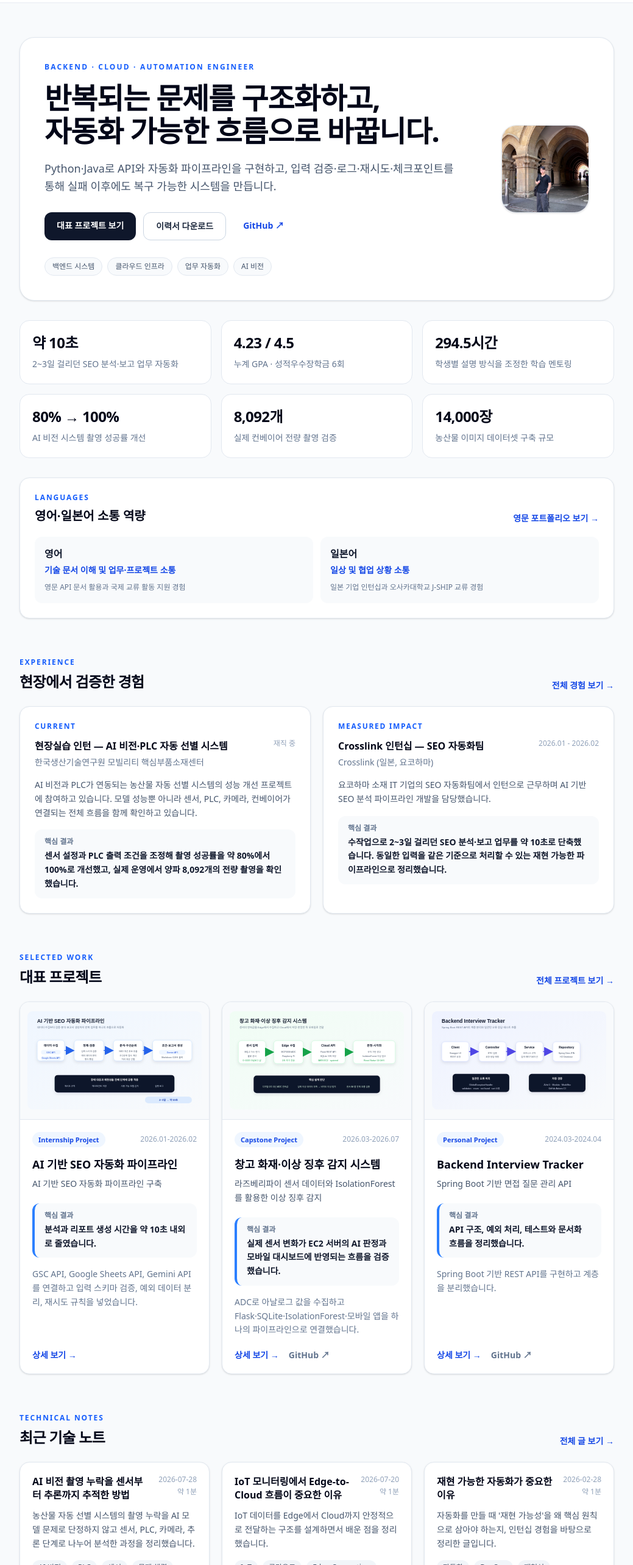
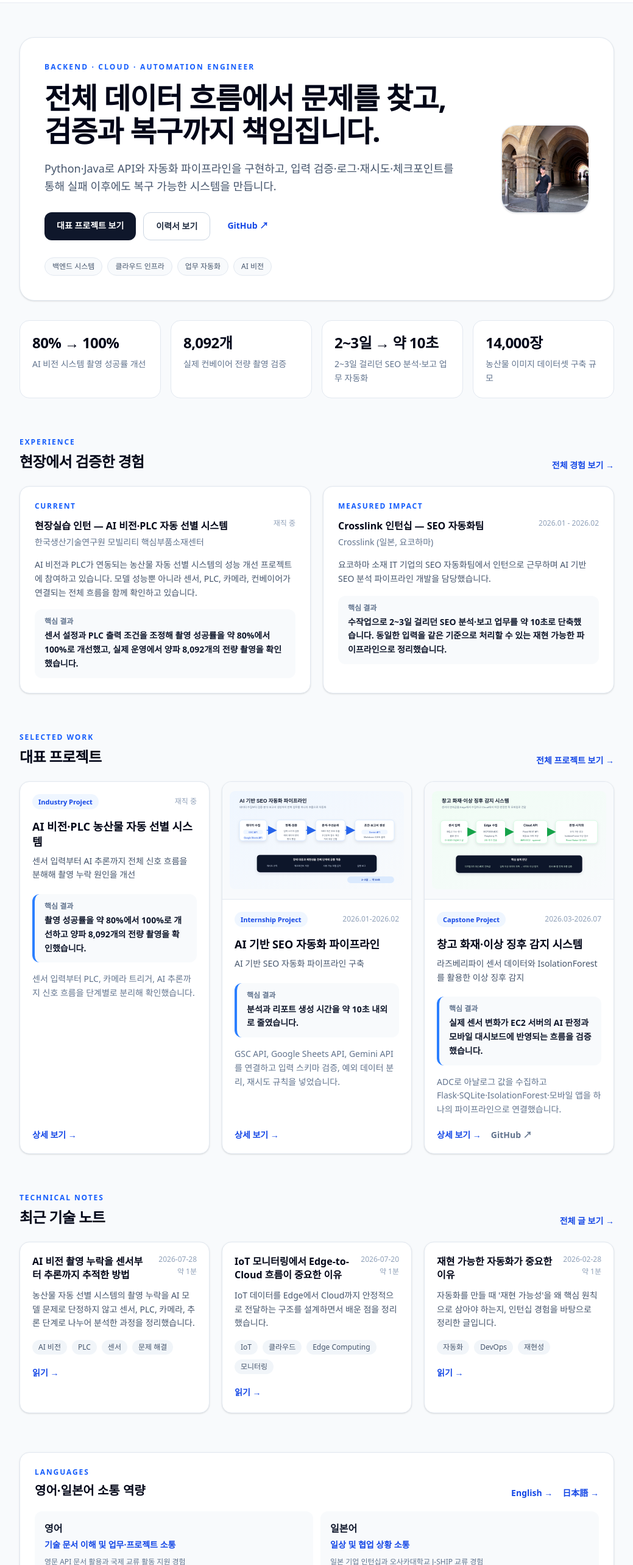
Before and after one commit to lukemin-dev/gyumin-archive, a Next.js app: page / in a window 1280 px wide. Shown: the part 60-2626 px from the top of the page at 61% size, without its empty margins (120-1159 px from the left). Built offline with nearby package versions, Linux system fonts and the light colour scheme.

Commit message:
Strengthen Korean portfolio for developer hiring

```diff
--- a/src/app/page.tsx
+++ b/src/app/page.tsx
@@ -15,24 +15,16 @@ const latestNotes = notes.slice(0, 3);
 
 const highlights = [
   {
-    value: "약 10초",
-    label: "2~3일 걸리던 SEO 분석·보고 업무 자동화",
-  },
-  {
-    value: "4.23 / 4.5",
-    label: "누계 GPA · 성적우수장학금 6회",
-  },
-  {
-    value: "294.5시간",
-    label: "학생별 설명 방식을 조정한 학습 멘토링",
-  },
-  {
     value: "80% → 100%",
     label: "AI 비전 시스템 촬영 성공률 개선",
   },
   {
     value: "8,092개",
     label: "실제 컨베이어 전량 촬영 검증",
+  },
+  {
+    value: "2~3일 → 약 10초",
+    label: "2~3일 걸리던 SEO 분석·보고 업무 자동화",
   },
   {
     value: "14,000장",
@@ -80,8 +72,8 @@ export default function Home() {
               {profile.title}
             </p>
             <h1 className="mt-4 max-w-3xl text-3xl font-bold tracking-tight text-slate-950 sm:text-5xl sm:leading-[1.12]">
-              반복되는 문제를 구조화하고,
-              <br className="hidden sm:block" /> 자동화 가능한 흐름으로 바꿉니다.
+              전체 데이터 흐름에서 문제를 찾고,
+              <br className="hidden sm:block" /> 검증과 복구까지 책임집니다.
             </h1>
             <p className="mt-5 max-w-2xl text-base leading-relaxed text-slate-600 sm:text-lg">
               {profile.tagline}
@@ -98,7 +90,7 @@ export default function Home() {
                 href="/resume"
                 className="rounded-xl border border-slate-300 bg-white px-5 py-3 text-sm font-semibold text-slate-800 transition-colors hover:border-slate-400 hover:bg-slate-50"
               >
-                이력서 다운로드
+                이력서 보기
               </Link>
               <a
                 href={profile.github}
@@ -137,42 +129,13 @@ export default function Home() {
         </div>
       </section>
 
-      <section className="mt-8 grid gap-4 sm:grid-cols-2 lg:grid-cols-3" aria-label="주요 성과">
+      <section className="mt-8 grid gap-4 sm:grid-cols-2 lg:grid-cols-4" aria-label="주요 성과">
         {highlights.map((item) => (
           <div key={item.value} className="rounded-2xl border border-slate-200 bg-white p-5">
             <p className="text-2xl font-bold tracking-tight text-slate-950">{item.value}</p>
             <p className="mt-2 text-sm leading-relaxed text-slate-500">{item.label}</p>
           </div>
         ))}
-      </section>
-
-      <section className="mt-8 rounded-2xl border border-slate-200 bg-white p-6 shadow-sm" aria-labelledby="home-languages">
-        <div className="flex flex-col gap-4 sm:flex-row sm:items-end sm:justify-between">
-          <div>
-            <p className="text-xs font-bold uppercase tracking-[0.16em] text-blue-600">
-              Languages
-            </p>
-            <h2 id="home-languages" className="mt-2 text-xl font-bold text-slate-950">
-              영어·일본어 소통 역량
-            </h2>
-          </div>
-          <Link href="/en" className="text-sm font-semibold text-blue-700 hover:underline">
-            영문 포트폴리오 보기 →
-          </Link>
-        </div>
-        <div className="mt-5 grid gap-3 sm:grid-cols-2">
-          {profile.languages.map((language) => (
-            <div key={language.name} className="rounded-xl bg-slate-50 p-4">
-              <p className="font-bold text-slate-900">{language.name}</p>
-              <p className="mt-1 text-sm font-semibold text-blue-700">
-                {language.capability}
-              </p>
-              <p className="mt-2 text-xs leading-relaxed text-slate-500">
-                {language.evidence}
-              </p>
-            </div>
-          ))}
-        </div>
       </section>
 
       {(currentExperience || impactExperience) && (
@@ -243,6 +206,40 @@ export default function Home() {
         </div>
       </section>
 
+      <section className="mt-16 rounded-2xl border border-slate-200 bg-white p-6 shadow-sm" aria-labelledby="home-languages">
+        <div className="flex flex-col gap-4 sm:flex-row sm:items-end sm:justify-between">
+          <div>
+            <p className="text-xs font-bold uppercase tracking-[0.16em] text-blue-600">
+              Languages
+            </p>
+            <h2 id="home-languages" className="mt-2 text-xl font-bold text-slate-950">
+              영어·일본어 소통 역량
+            </h2>
+          </div>
+          <div className="flex flex-wrap gap-4">
+            <Link href="/en" className="text-sm font-semibold text-blue-700 hover:underline">
+              English →
+            </Link>
+            <Link href="/jp" className="text-sm font-semibold text-blue-700 hover:underline">
+              日本語 →
+            </Link>
+          </div>
+        </div>
+        <div className="mt-5 grid gap-3 sm:grid-cols-2">
+          {profile.languages.map((language) => (
+            <div key={language.name} className="rounded-xl bg-slate-50 p-4">
+              <p className="font-bold text-slate-900">{language.name}</p>
+              <p className="mt-1 text-sm font-semibold text-blue-700">
+                {language.capability}
+              </p>
+              <p className="mt-2 text-xs leading-relaxed text-slate-500">
+                {language.evidence}
+              </p>
+            </div>
+          ))}
+        </div>
+      </section>
+
       <section className="mt-16 rounded-2xl border border-blue-100 bg-blue-50 p-6 sm:p-8">
         <p className="text-xs font-bold uppercase tracking-[0.16em] text-blue-700">
           Engineering Principles
--- a/src/app/projects/[slug]/page.tsx
+++ b/src/app/projects/[slug]/page.tsx
@@ -1,6 +1,7 @@
 import Image from "next/image";
 import Link from "next/link";
 import { notFound } from "next/navigation";
+import KitechSignalFlow from "@/components/KitechSignalFlow";
 import { getProjectVisuals } from "@/data/project-visuals";
 import { notes, projects } from "@/lib/content-data";
 
@@ -83,6 +84,27 @@ export default async function ProjectDetailPage({
           {project.theme}
         </p>
 
+        {(project.role || project.scope) && (
+          <dl className="mt-6 grid gap-3 sm:grid-cols-2">
+            {project.role && (
+              <div className="rounded-xl border border-slate-200 bg-slate-50 p-4">
+                <dt className="text-xs font-bold text-slate-500">담당 역할</dt>
+                <dd className="mt-2 text-sm font-semibold leading-relaxed text-slate-900">
+                  {project.role}
+                </dd>
+              </div>
+            )}
+            {project.scope && (
+              <div className="rounded-xl border border-slate-200 bg-slate-50 p-4">
+                <dt className="text-xs font-bold text-slate-500">구현·분석 범위</dt>
+                <dd className="mt-2 text-sm font-semibold leading-relaxed text-slate-900">
+                  {project.scope}
+                </dd>
+              </div>
+            )}
+          </dl>
+        )}
+
         {project.details.length > 0 && (
           <ul className="mt-6 grid gap-3 text-sm leading-relaxed text-slate-600 sm:grid-cols-2">
             {project.details.map((detail) => (
@@ -127,6 +149,12 @@ export default async function ProjectDetailPage({
           </div>
         )}
       </header>
+
+      {project.slug === "kitech-ai-vision-sorting" && (
+        <div className="mt-6">
+          <KitechSignalFlow />
+        </div>
+      )}
 
       {visuals.length > 0 && (
         <section className="mt-6 rounded-3xl border border-slate-200 bg-white p-6 shadow-sm sm:p-8">
@@ -277,6 +305,22 @@ export default async function ProjectDetailPage({
           )}
         </Section>
 
+        {project.validation && project.validation.length > 0 && (
+          <Section title="검증 방법과 공개 범위">
+            <ul className="space-y-3">
+              {project.validation.map((item) => (
+                <li key={item} className="flex gap-3">
+                  <span
+                    className="mt-2 h-1.5 w-1.5 shrink-0 rounded-full bg-emerald-500"
+                    aria-hidden="true"
+                  />
+                  <span>{item}</span>
+                </li>
+              ))}
+            </ul>
+          </Section>
+        )}
+
         {relatedNotes.length > 0 && (
           <Section title="관련 기술 노트">
             <div className="grid gap-4 md:grid-cols-2">
--- a/src/data/projects.ts
+++ b/src/data/projects.ts
@@ -1,19 +1,84 @@
 import type { Project } from "@/types";
 
 export const projects: Project[] = [
+  {
+    slug: "kitech-ai-vision-sorting",
+    title: "AI 비전·PLC 농산물 자동 선별 시스템",
+    type: "Industry Project",
+    period: "재직 중",
+    theme: "센서 입력부터 AI 추론까지 전체 신호 흐름을 분해해 촬영 누락 원인을 개선",
+    details: [
+      "KEYENCE LR-Z 센서, CUBLOC PLC, 카메라, YOLO, ConvNeXt가 연결된 현장 시스템 분석",
+      "센서 설정과 PLC 출력 조건을 조정해 촬영 성공률을 약 80%에서 100%로 개선",
+      "실제 컨베이어 운영에서 양파 8,092개의 전량 촬영을 확인하고 농산물 이미지 14,000장을 구축",
+    ],
+    role: "AI 모델 학습·튜닝, 데이터 라벨링·품질 검수, 센서·PLC 신호 흐름 분석과 현장 검증",
+    scope: "모델 성능만 보지 않고 센서 입력 → PLC 출력 → 카메라 트리거 → AI 추론까지 전체 흐름을 담당 범위에서 점검",
+    problem:
+      "실제 컨베이어에서 농산물 일부가 촬영되지 않았습니다. 촬영 결과만으로는 객체 검출 모델, 카메라 트리거, PLC 출력, 센서 감지 중 어느 단계에서 누락이 발생했는지 바로 판단하기 어려웠습니다.",
+    myContribution: [
+      "YOLO 객체 검출 모델과 ConvNeXt 등급 분류 모델 학습·튜닝 및 실제 컨베이어 환경 평가",
+      "양파와 단호박 촬영 데이터 라벨링 및 학습 데이터 품질 검수",
+      "LR-Z 센서 입력, PLC 출력, 카메라 트리거, AI 추론 단계별 입력·출력 점검",
+      "센서 설정과 PLC 출력 조건 조정 후 실제 운영 데이터로 촬영 결과 재검증",
+    ],
+    bottleneck:
+      "촬영 누락은 최종 이미지에서만 드러났고, 모델과 설비가 연결된 시스템이라 한 구성 요소만 확인해서는 원인을 특정할 수 없었습니다.",
+    solution:
+      "전체 흐름을 센서 입력, PLC 출력, 카메라 트리거, YOLO 검출, ConvNeXt 분류로 나누었습니다. 각 경계의 입력과 출력, 현장 동작을 순서대로 비교해 누락 지점을 좁히고 센서 설정과 PLC 출력 조건을 조정했습니다.",
+    result:
+      "촬영 성공률을 약 80%에서 100%로 개선했습니다. 이후 실제 컨베이어 운영에서 양파 8,092개가 모두 촬영되는 것을 확인했고, 모델 학습을 위한 농산물 이미지 14,000장을 구축했습니다.",
+    validation: [
+      "개선 전후 촬영 결과를 실제 컨베이어 동작과 함께 비교",
+      "양파 8,092개가 통과한 실제 운영 구간에서 전량 촬영 확인",
+      "센서·PLC·카메라·AI 단계의 입력과 출력을 분리해 원인 범위를 확인",
+      "보안상 원본 설비 로그와 코드는 공개하지 않고 검증 절차와 결과만 공개",
+    ],
+    retrospective:
+      "앞으로는 단계별 이벤트 시간과 식별자를 일관된 형식으로 남겨 센서 감지부터 추론 결과까지 자동으로 추적할 수 있는 관측 체계를 보강하고 싶습니다.",
+    interviewPoints: [
+      "모델 문제가 아닌 센서·PLC 신호 문제로 원인을 좁힌 과정",
+      "촬영 성공률과 8,092개 전량 촬영을 확인한 현장 검증 방식",
+      "AI 모델과 설비가 결합된 시스템에서 단계별 로그를 설계하는 방법",
+    ],
+    techContext:
+      "YOLO는 컨베이어 이미지에서 농산물을 검출하고, ConvNeXt는 촬영된 농산물의 등급을 분류하는 데 사용했습니다. 촬영 누락은 모델만으로 해결할 수 없어 LR-Z 센서와 PLC 신호까지 관찰 범위를 확장했습니다.",
+    shortProblem: "농산물 일부가 촬영되지 않았지만 모델·카메라·설비 중 원인을 바로 판단하기 어려웠습니다.",
+    shortAction: "센서 입력부터 PLC, 카메라 트리거, AI 추론까지 신호 흐름을 단계별로 분리해 확인했습니다.",
+    shortResult: "촬영 성공률을 약 80%에서 100%로 개선하고 양파 8,092개의 전량 촬영을 확인했습니다.",
+    shortQuestion: "현장 AI 시스템에서 모델과 설비 문제를 분리해 추적한 방법",
+    privateCode: true,
+    evidence: [
+      {
+        label: "현장 검증 결과",
+        description: "실제 컨베이어 운영에서 양파 8,092개의 전량 촬영을 확인했습니다.",
+      },
+      {
+        label: "데이터 구축",
+        description: "양파와 단호박을 포함한 농산물 이미지 14,000장을 라벨링·검수해 학습 데이터로 정리했습니다.",
+      },
+      {
+        label: "공개 범위",
+        description: "연구기관 설비와 데이터 보안을 위해 원본 코드·로그 대신 신호 흐름, 담당 범위와 검증 결과를 공개합니다.",
+      },
+    ],
+    featured: true,
+  },
   {
     slug: "seo-automation",
     title: "AI 기반 SEO 자동화 파이프라인",
     type: "Internship Project",
     period: "2026.01-2026.02",
     theme: "AI 기반 SEO 자동화 파이프라인 구축",
+    role: "Python 자동화 파이프라인 설계·구현 및 외부 API 장애 대응",
+    scope: "데이터 수집·정제·우선순위 산정·AI 초안·Markdown 보고서 출력까지 연결",
     details: [
       "GSC API, Google Sheets API, Gemini API를 연동해 데이터 수집부터 리포트 생성까지 자동화",
       "입력 스키마 검증, 예외 데이터 분리, 재시도 규칙, 체크포인트를 적용",
       "수작업으로 2~3일 걸리던 SEO 분석 과정을 약 10초 내외로 단축",
     ],
     problem:
-      "클라이언트 웹사이트의 SEO 데이터를 수동으로 수집·분석·보고하는 데 약 3일이 걸렸습니다. 사람이 하다 보니 누락이 생기고, 담당자에 따라 분석 기준이 달라서 일관된 결과를 얻기 어려웠습니다.",
+      "클라이언트 웹사이트의 SEO 데이터를 수동으로 수집·분석·보고하는 데 약 2~3일이 걸렸습니다. 사람이 하다 보니 누락이 생기고, 담당자에 따라 분석 기준이 달라서 일관된 결과를 얻기 어려웠습니다.",
     myContribution: [
       "GSC API와 Google Sheets API를 연동해 데이터 수집 및 입출력 자동화",
       "데이터 정제 후 우선순위 스코어링 로직 구현",
@@ -25,7 +90,13 @@ export const projects: Project[] = [
     solution:
       "비용과 속도 면에서 더 적합한 Gemini 1.5 Flash 모델로 전환하고, 할당량 초과 시 자동으로 재시도하거나 대체 모델을 감지하는 로직을 추가했습니다. 또한 실행 단계를 나누어 체크포인트를 저장하게 만들어, 실패해도 중간부터 다시 실행할 수 있는 구조를 만들었습니다.",
     result:
-      "3일 걸리던 수동 작업을 10초로 단축했습니다. 담당자가 같은 기준으로 결과를 확인할 수 있는 형태로 정리하여, 반복 업무에 대한 스트레스를 줄였습니다.",
+      "2~3일 걸리던 수동 작업을 약 10초로 단축했습니다. 담당자가 같은 기준으로 결과를 확인할 수 있는 형태로 정리하여, 반복 업무에 대한 스트레스를 줄였습니다.",
+    validation: [
+      "수동 데이터 수집·분석·보고 범위와 자동 파이프라인의 전체 실행 시간을 비교",
+      "입력 스키마 오류, API 할당량 초과, 응답 지연 상황에서 예외 처리와 재시도 동작 확인",
+      "체크포인트 저장 후 중단 지점부터 재실행되는 흐름 확인",
+      "기업 데이터 보안을 위해 실제 입력·출력과 소스 코드는 비공개",
+    ],
     retrospective:
       "당시에는 급하게 기능 구현에 집중하다 보니 API 호출 로직이 여러 모듈에 흩어졌습니다. 다시 설계한다면 외부 API 의존성을 캡슐화하는 계층을 분리해 테스트와 에러 처리를 더 일관성 있게 관리하고 싶습니다.",
     interviewPoints: [
@@ -67,6 +138,8 @@ export const projects: Project[] = [
     type: "Capstone Project",
     period: "2026.03-2026.07",
     theme: "라즈베리파이 센서 데이터와 IsolationForest를 활용한 이상 징후 감지",
+    role: "센서 수집, Flask API, 이상 탐지, AWS 배포와 모바일 모니터링 구현",
+    scope: "Raspberry Pi 센서 입력부터 EC2 서버 저장·판정과 모바일 화면까지 Edge-to-Cloud 흐름 구현",
     details: [
       "MQ-2 가스·연기 센서와 불꽃 센서의 디지털·아날로그 데이터를 수집",
       "Flask API와 SQLite로 센서 및 경고 이력을 저장하고 AWS EC2에 배포",
@@ -86,6 +159,12 @@ export const projects: Project[] = [
       "MCP3008 ADC를 추가해 센서의 아날로그 값을 수집하고, 정상 구간 데이터를 기준으로 IsolationForest를 학습했습니다. 서버가 각 이벤트를 저장한 뒤 규칙 기반 경고와 AI 이상 점수를 함께 반환하도록 구성해 단순 임계값과 패턴 이탈을 동시에 확인했습니다.",
     result:
       "센서 수집, Flask API, SQLite, AI 추론, 모바일 대시보드가 연결된 Edge-to-Cloud 파이프라인을 완성했습니다. AWS EC2와 systemd를 활용해 서버를 배포하고 실제 센서 변화가 앱의 그래프와 경고 이력에 반영되는 흐름을 검증했습니다.",
+    validation: [
+      "라즈베리파이가 2초 주기로 전송한 센서 값의 서버 저장 여부 확인",
+      "실제 센서 변화가 AI 판정, 그래프와 경고 이력까지 전달되는 종단 간 흐름 확인",
+      "GitHub에 API 명세, 시스템 구성도, 실행 방법과 시연 화면 공개",
+      "실제 화재 데이터가 부족하다는 한계를 명시하고 정상 데이터 기반 탐지로 범위를 제한",
+    ],
     retrospective:
       "실제 화재 데이터가 부족해 정상 데이터 기반 이상 탐지에 의존했습니다. 운영 환경으로 확장한다면 관리자 API 인증, 푸시 알림, 장기 시계열 저장소, 센서 보정과 회로 보호를 추가하겠습니다.",
     interviewPoints: [
@@ -136,6 +215,8 @@ export const projects: Project[] = [
     type: "Personal Project",
     period: "2024.03-2024.04",
     theme: "Spring Boot 기반 면접 질문 관리 API",
+    role: "Spring Boot REST API 설계·구현, 예외 처리, 테스트와 문서화",
+    scope: "질문 데이터 CRUD·검색·페이지네이션과 공통 응답·오류 규격 구현",
     details: [
       "Spring Boot 기반 REST API를 구현",
       "DTO, Controller, Service 구조를 분리하고 예외 처리, 페이지네이션, Swagger 문서화를 적용",
@@ -154,6 +235,12 @@ export const projects: Project[] = [
       "DTO, Controller, Service 구조를 명확히 분리하고, 전역 예외 처리(Global Exception Handling)를 도입해 에러 응답 규격을 통일했습니다.",
     result:
       "면접 질문 데이터를 관리하는 API 서버를 완성하며 REST API 설계, 테스트 및 문서화 흐름을 익혔습니다.",
+    validation: [
+      "정상 요청과 주요 예외 상황을 테스트 코드로 확인",
+      "GitHub Actions에서 테스트가 반복 실행되도록 CI 구성",
+      "API 명세와 아키텍처 리뷰 문서를 공개해 구현 범위 확인 가능",
+      "학습 목적 프로젝트로서 운영 트래픽과 성능 검증은 범위에 포함하지 않음",
+    ],
     retrospective:
       "다양한 에러 케이스에 대한 테스트 코드를 작성하면서 사전에 예외를 검증하는 구조의 중요성을 느꼈습니다.",
     interviewPoints: [
@@ -193,7 +280,7 @@ export const projects: Project[] = [
         href: "https://github.com/lukemin-dev/backend-interview-tracker/blob/main/docs/interview-notes.md",
       },
     ],
-    featured: true,
+    featured: false,
   },
   {
     slug: "file-organizer-agent",
--- a/src/types/index.ts
+++ b/src/types/index.ts
@@ -60,6 +60,9 @@ export interface Project {
   shortAction: string;
   shortResult: string;
   shortQuestion: string;
+  role?: string;
+  scope?: string;
+  validation?: string[];
   privateCode?: boolean;
   githubUrl?: string;
   demoUrl?: string;
```
